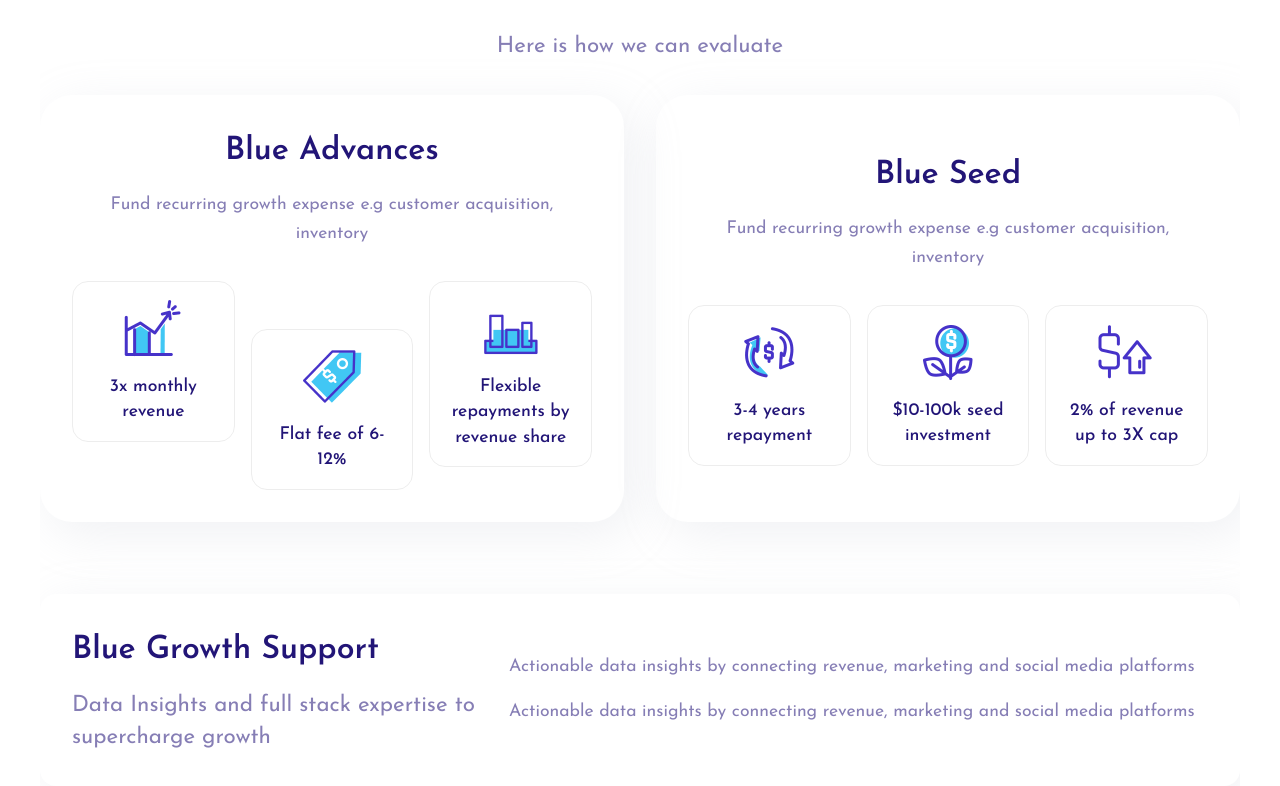
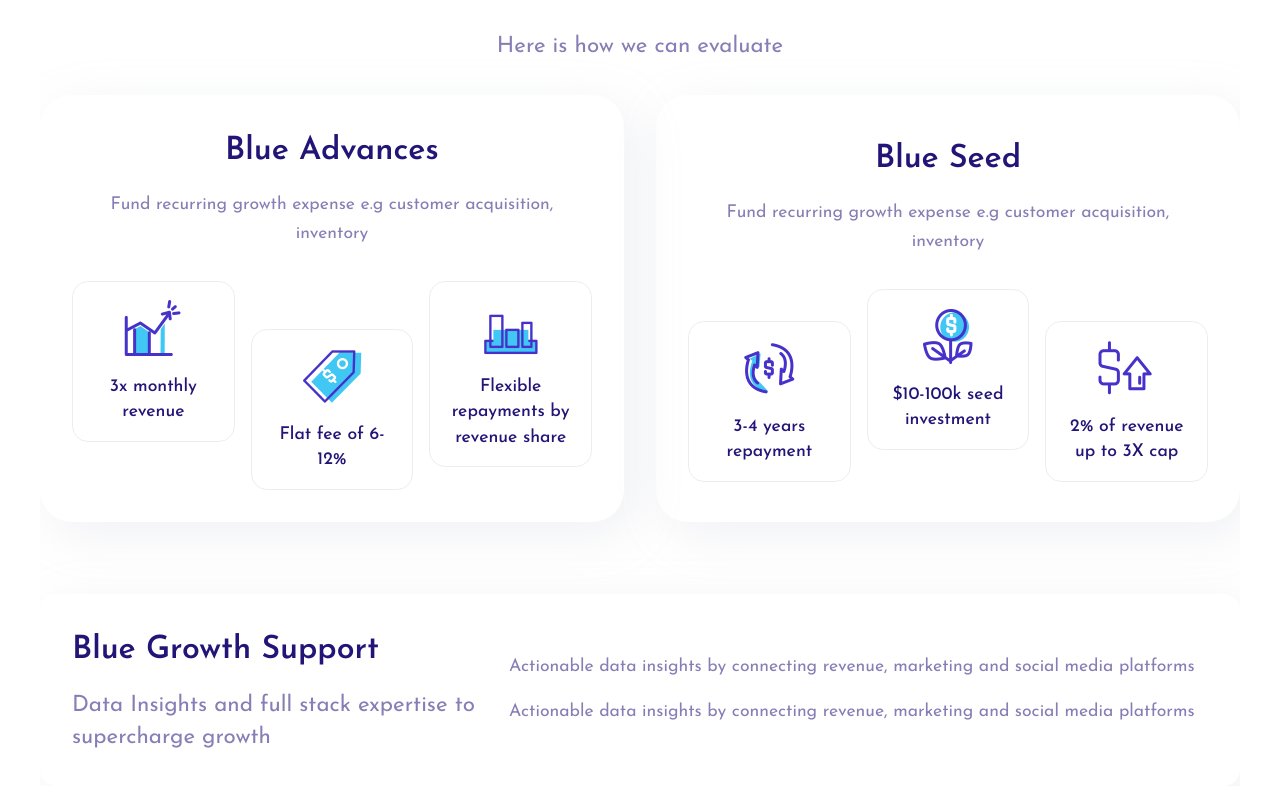
Before and after one commit to Elijahlekomo/Digital-Business, a Next.js app: page / in a window 1280 px wide. Shown: the part 1683-2469 px from the top of the page. Built offline with nearby package versions, Linux system fonts and the light colour scheme.

Commit message:
-Made new style changes to WhatweDo.css -Added motion to support section in WhatWeDo.jsx

```diff
--- a/src/components/WhatWeDo/WhatWeDo.css
+++ b/src/components/WhatWeDo/WhatWeDo.css
@@ -69,9 +69,8 @@
     margin-top: 3rem;
 }
 
-.wwd-block:nth-child(2) >.block-features >:nth-child(1)
-.wwd-block:nth-child(2) >.block-features >:nth-child(3)
-{
+.wwd-block:nth-of-type(2)>.block-features > :nth-child(1),
+.wwd-block:nth-of-type(2)>.block-features > :nth-child(3){
     margin-top: 2rem;
 }
 
--- a/src/components/WhatWeDo/WhatWeDo.jsx
+++ b/src/components/WhatWeDo/WhatWeDo.jsx
@@ -1,11 +1,16 @@
-'use client'
+"use client";
 
 import React from "react";
-import './WhatWeDo.css'
+import "./WhatWeDo.css";
 import { features } from "@/src/utils/data";
 import Image from "next/image";
-import {motion} from 'framer-motion'
-import { desVariants, tagVaraints, titleVaraints } from "@/src/utils/animation";
+import { motion } from "framer-motion";
+import {
+  containerVariants,
+  desVariants,
+  tagVaraints,
+  titleVaraints,
+} from "@/src/utils/animation";
 
 const WhatWeDo = () => {
   return (
@@ -18,12 +23,16 @@ const WhatWeDo = () => {
               initial="offscreen"
               whileInView={"onscreen"}
               variants={tagVaraints}
-            className="tag">What we do</motion.span>
+              className="tag"
+            >
+              What we do
+            </motion.span>
             <motion.span
               initial="offscreen"
               whileInView={"onscreen"}
               variants={titleVaraints}
-            className="title">
+              className="title"
+            >
               {" "}
               Empowering founders with non dilutive capital and expertise
             </motion.span>
@@ -31,7 +40,10 @@ const WhatWeDo = () => {
               initial="offscreen"
               whileInView={"onscreen"}
               variants={desVariants}
-            className="des">Here is how we can evaluate</motion.span>
+              className="des"
+            >
+              Here is how we can evaluate
+            </motion.span>
           </div>
 
           {/* two blocks  */}
@@ -42,23 +54,38 @@ const WhatWeDo = () => {
                 variants={titleVaraints}
                 initial="offscreen"
                 whileInView={"onscreen"}
-                className="sec-title">Blue Advances</motion.span>
+                className="sec-title"
+              >
+                Blue Advances
+              </motion.span>
               <motion.span
                 variants={desVariants}
                 initial="offscreen"
                 whileInView={"onscreen"}
-                className="text">Fund recurring growth expense e.g customer acquisition,
-                    inventory </motion.span>
+                className="text"
+              >
+                Fund recurring growth expense e.g customer acquisition,
+                inventory{" "}
+              </motion.span>
 
               <div className="block-features">
-                    {
-                        features.slice(0, 3).map((feature, i)=> (
-                            <div className="block-feature" key={i}>
-                                <Image src={feature.icon} alt="feature" width={60} height={60}/>
+                {features.slice(0, 3).map((feature, i) => (
+                  <motion.div
+                    initial="offscreen"
+                    whileInView="onscreen"
+                    variants={containerVariants((i + 1) * 0.1)}
+                    className="block-feature"
+                    key={i}
+                  >
+                    <Image
+                      src={feature.icon}
+                      alt="feature"
+                      width={60}
+                      height={60}
+                    />
                     <span>{feature.title}</span>
-                            </div>
-                        ))
-                    }
+                  </motion.div>
+                ))}
               </div>
             </div>
 
@@ -68,29 +95,49 @@ const WhatWeDo = () => {
                 variants={titleVaraints}
                 initial="offscreen"
                 whileInView={"onscreen"}
-            className="sec-title">Blue seed</motion.span>
+                className="sec-title"
+              >
+                Blue seed
+              </motion.span>
               <motion.span
                 variants={desVariants}
                 initial="offscreen"
                 whileInView={"onscreen"}
-                className="text">Fund recurring growth expense e.g customer acquisition,
-                    inventory </motion.span>
+                className="text"
+              >
+                Fund recurring growth expense e.g customer acquisition,
+                inventory{" "}
+              </motion.span>
 
               <div className="block-features">
-                    {
-                        features.slice(3, 6).map((feature, i)=> (
-                            <div className="block-feature" key={i}>
-                                <Image src={feature.icon} alt="feature" width={60} height={60}/>
+                {features.slice(3, 6).map((feature, i) => (
+                  <motion.div
+                    initial="offscreen"
+                    whileInView="onscreen"
+                    variants={containerVariants((i + 1) * 0.1)}
+                    className="block-feature"
+                    key={i}
+                  >
+                    <Image
+                      src={feature.icon}
+                      alt="feature"
+                      width={60}
+                      height={60}
+                    />
                     <span>{feature.title}</span>
-                            </div>
-                        ))
-                    }
+                  </motion.div>
+                ))}
               </div>
             </div>
           </div>
 
           {/* support block */}
-           <div className="wwd-support">
+          <motion.div
+            initial="offscreen"
+            whileInView="onscreen"
+            variants={containerVariants()}
+            className="wwd-support"
+          >
             {/* left side */}
             <div>
               <span className="sec-title"> Blue Growth Support</span>
@@ -110,7 +157,7 @@ const WhatWeDo = () => {
                 social media platforms
               </span>
             </div>
-           </div>
+          </motion.div>
         </div>
       </div>
     </div>
```
Lines whose indentation alone changed are shown as unchanged.
